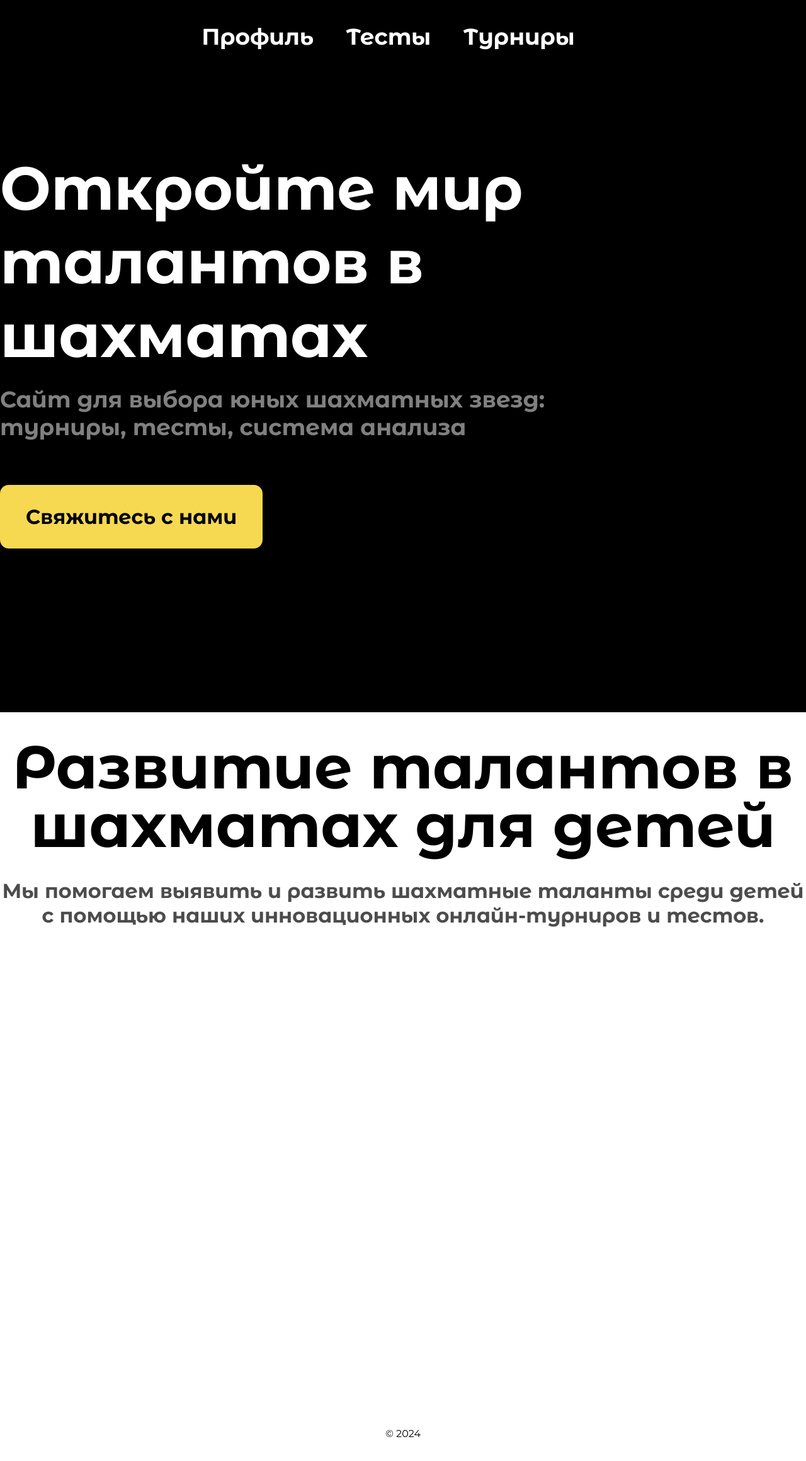
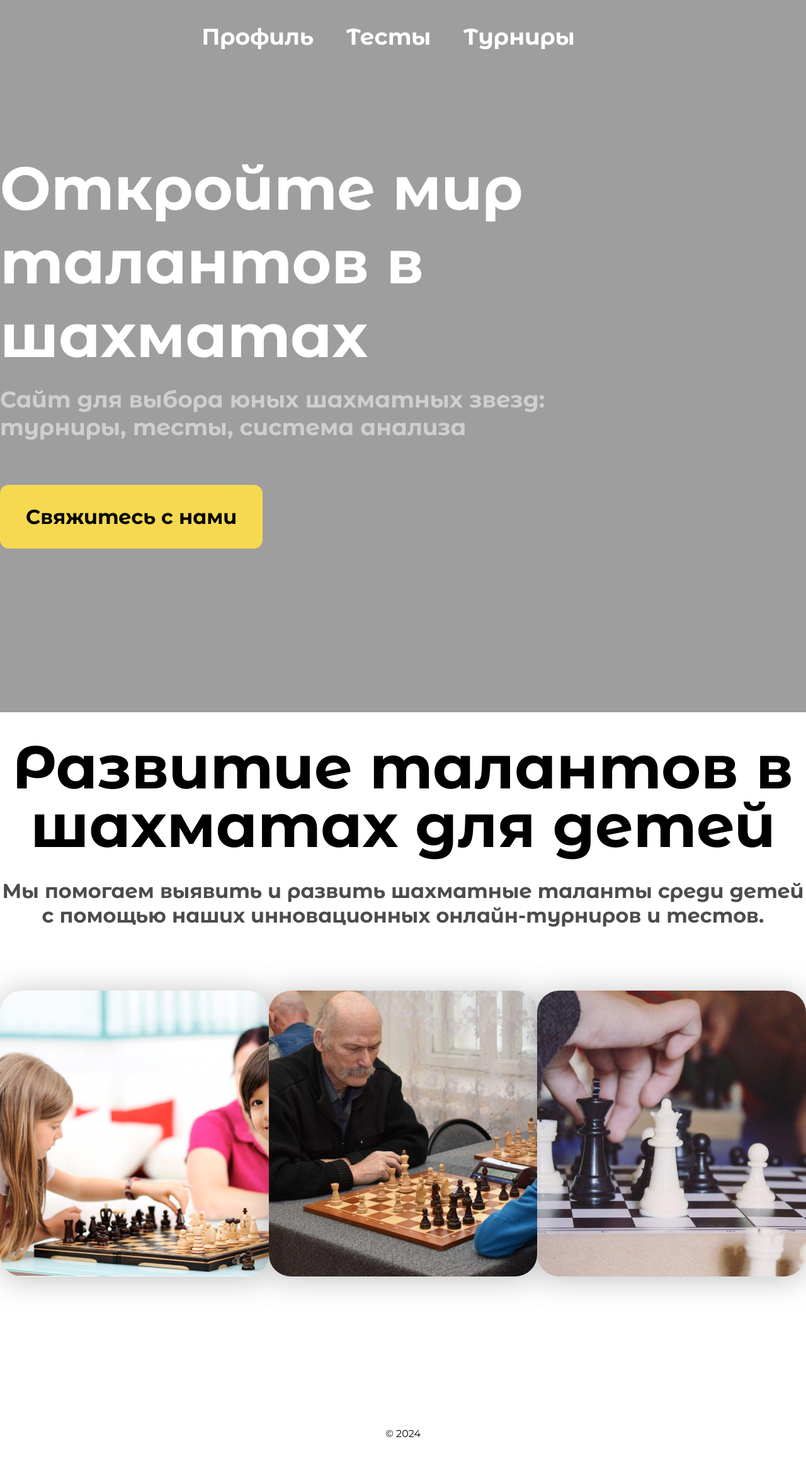
Before and after one commit to straizyq/Hantaton, a plain HTML site: page index.html in a window 1280 px wide. Shown: the whole page at 63% size. Drawn offline with Linux system fonts and the light colour scheme; the site is published under a folder, as on GitHub Pages, so addresses that start at the root find nothing.

Commit message:
Add files via upload

```diff
--- a/css/login.css
+++ b/css/login.css
@@ -1,7 +1,7 @@
 @import url('https://fonts.googleapis.com/css2?family=Inter:ital,opsz,wght@0,14..32,100..900;1,14..32,100..900&family=Montserrat+Alternates:ital,wght@0,100;0,200;0,300;0,400;0,500;0,600;0,700;0,800;0,900;1,100;1,200;1,300;1,400;1,500;1,600;1,700;1,800;1,900&display=swap');
 body {
     font-family: "Montserrat Alternates";
-    background-image: url("/img/фон2.png");
+    background-image: url("../img/фон2.png");
     background-color: black;
     margin: 0;
     background-position: center;
--- a/css/style.css
+++ b/css/style.css
@@ -35,7 +35,7 @@ header .container {
     scale: 1.1;
 }
 .welcome {
-    background-image: url("/img/ee01f68c-f04f-5861-a2a8-5dad81d6dbff.png");
+    background-image: url("../img/ee01f68c-f04f-5861-a2a8-5dad81d6dbff.png");
     margin-top: -100px;
     padding-top: 260px;
     padding-bottom: 260px;
@@ -108,13 +108,13 @@ header .container {
     border-radius: 35px;
 }
 .f {
-    background-image: url("/img/1-18877-1514363749-3752\ 1.png");
+    background-image: url("../img/1-18877-1514363749-3752\ 1.png");
 }
 .s {
-    background-image: url("/img/4a38d97d-fa32-55de-b3dd-29abaeb1d2eb\ 1.png");
+    background-image: url("../img/4a38d97d-fa32-55de-b3dd-29abaeb1d2eb\ 1.png");
 }
 .t {
-    background-image: url("/img/6d7a6b94-84b4-5add-83d5-1234cf496b3e\ 1.png");
+    background-image: url("../img/6d7a6b94-84b4-5add-83d5-1234cf496b3e\ 1.png");
 }
 footer {
     background-color: white;
```
Also changed, not shown: login.html (+1 -1 lines).
